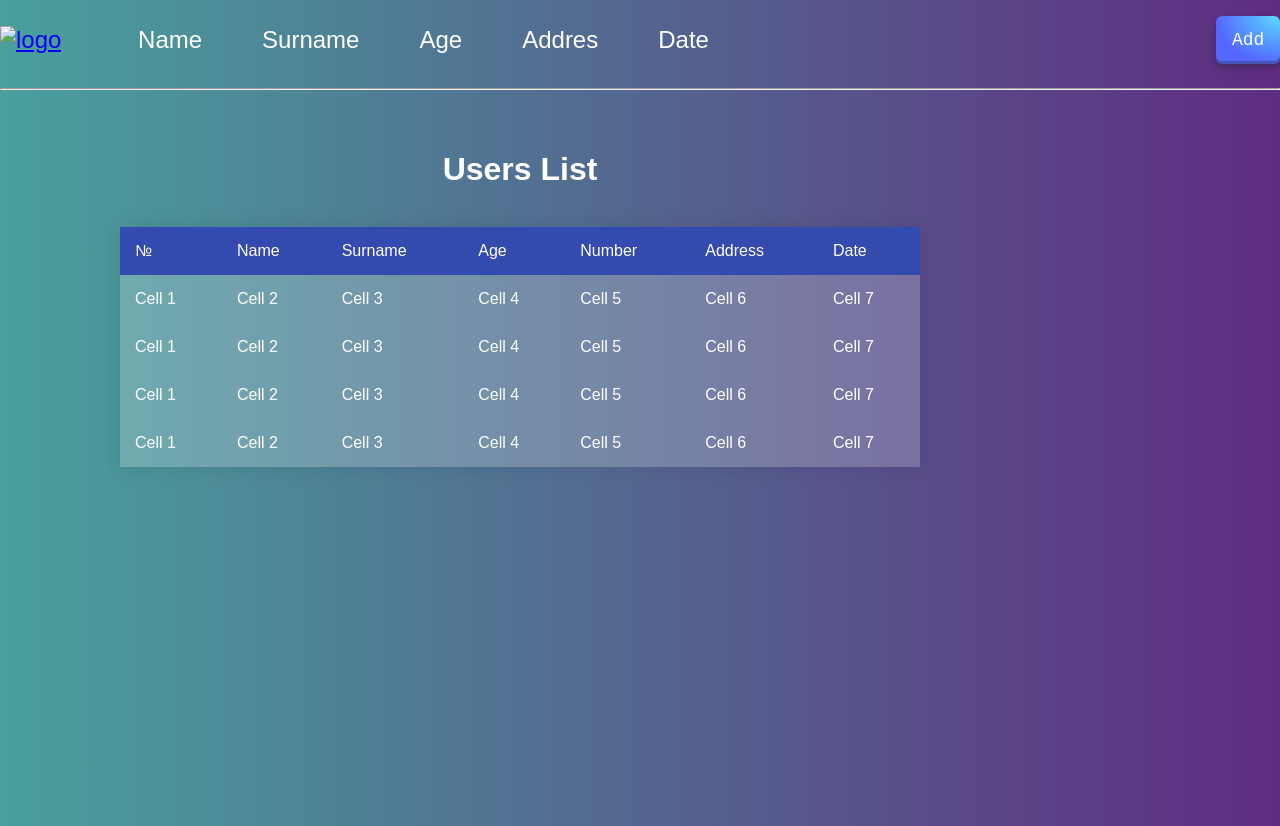
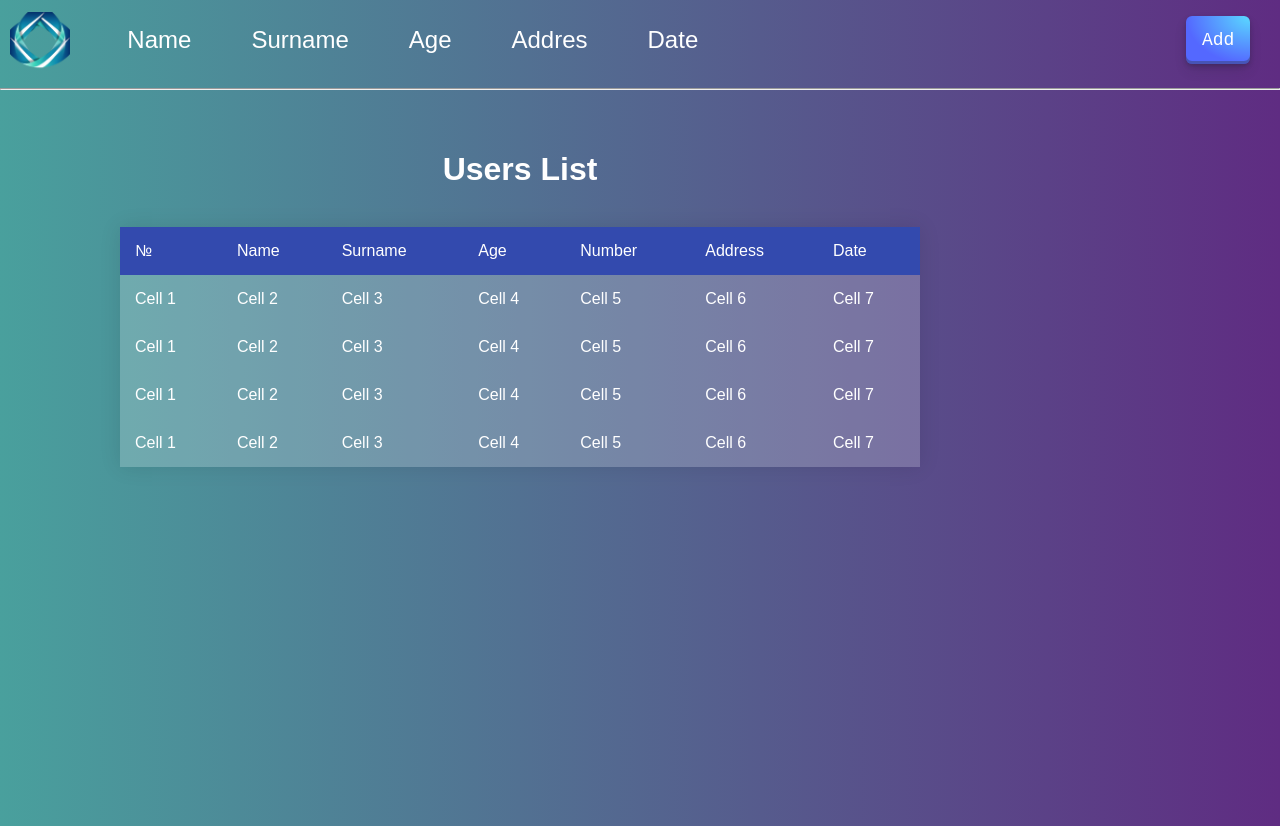
Before and after one commit to boborazokov/Clent, a plain HTML site: page index.html in a window 1280 px wide. Drawn offline with Linux system fonts and the light colour scheme.

Commit message:
add image

```diff
--- a/css/style.css
+++ b/css/style.css
@@ -6,7 +6,6 @@
 
 body {
   height: 100%;
-  overflow: hidden;
 }
 
 body {
@@ -24,7 +23,9 @@ header {
 }
 
 .logo img {
-  width: 350px;
+  width: 60px;
+  margin-left: 10px;
+  margin-top: 10px;
 }
 
 .header_sort_part {
@@ -46,13 +47,13 @@ main {
   width: 100%;
 }
 
-main .table_part {
+/* main .table_part {
   width: inherit;
 }
 
 main .user_part {
   width: inherit;
-}
+} */
 
 table {
   width: 800px;
@@ -140,6 +141,7 @@ button{
   white-space: nowrap;
   will-change: box-shadow,transform;
   font-size: 18px;
+  margin-right: 30px;
 }
 
 button:focus {
--- a/index.html
+++ b/index.html
@@ -10,7 +10,7 @@
     <header>
         <div class="logo">
           <a href="#"
-            ><img src="./media/47.1.png.crdownload" alt="logo"
+            ><img src="./abstract-wavy-background-template_1035-8922-removebg-preview.png" alt="logo"
           /></a>
         </div>
         <ul class="header_sort_part">
```
Also changed, not shown: abstract-wavy-background-template_1035-8922-removebg-preview.png (added).
